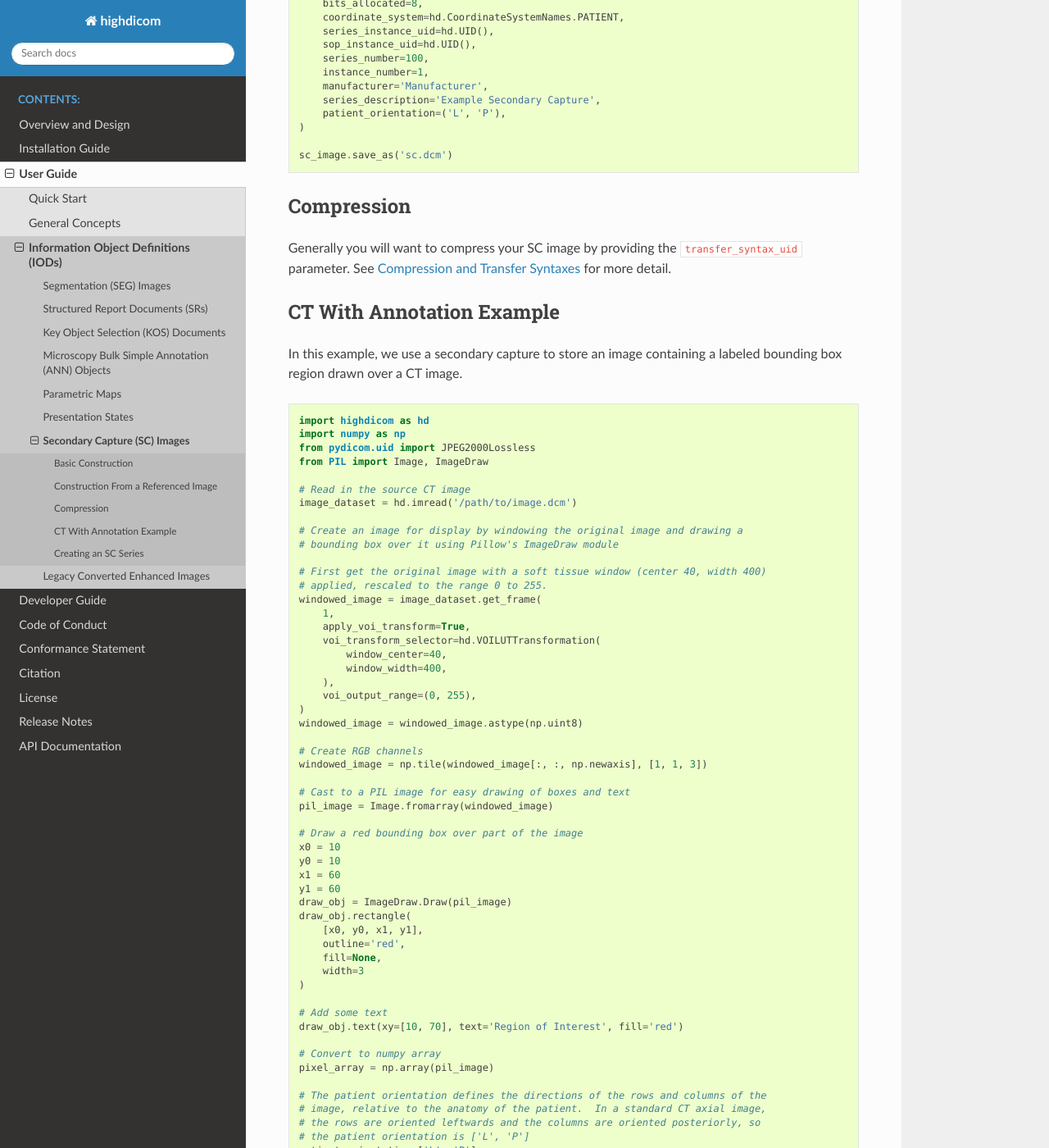
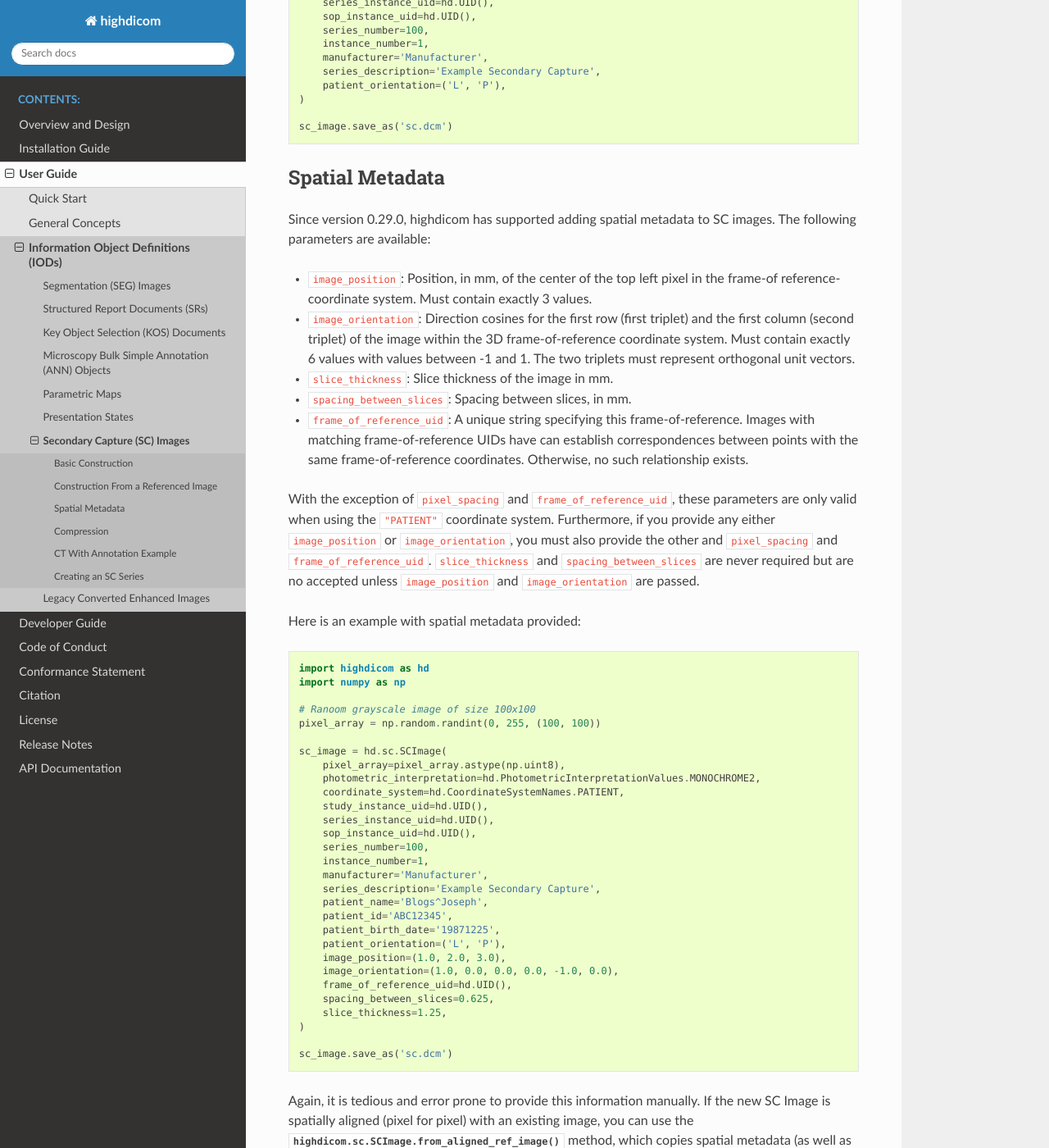
Before and after one commit to ImagingDataCommons/highdicom, a Sphinx documentation site: the page built from docs/sc.rst, in a window 1280 px wide and 1400 px high, scrolled down 1920 px. Shown: the whole window at 82% size. Built offline with Sphinx 7.4.7 and the Read the Docs theme 3.1.0, drawn with Linux system fonts in a browser that asks for light colours; some of the changed text lies outside the part shown.

Commit message:
Add spatial metadata to SC

```diff
--- a/docs/pr.rst
+++ b/docs/pr.rst
@@ -109,6 +109,7 @@ The parameters for construction of a Graphic Object are:
   :class:`highdicom.pr.AnnotationUnitsValues` for details.
 
 Additional optional parameters include:
+
 - ``is_filled`` (``bool``): Whether the graphic object should be rendered as a
   solid shape (``True``), or just an outline (``False``). Using ``True`` is
   only valid when the graphic type is ``'CIRCLE'`` or ``'ELLIPSE'``, or the
--- a/docs/sc.rst
+++ b/docs/sc.rst
@@ -5,9 +5,9 @@ Secondary Capture (SC) Images
 
 Secondary Capture (SC) images are intended to store conversions of non-DICOM
 images to DICOM. Although it is not their intended purpose, in practice they
-are also often used as a general-purpose IOD for images that don't have a
-dedicated IOD to store things like screenshots and overlays of annotations on
-images.
+are also often used as a general-purpose IOD for images that don't otherwise
+have a dedicated IOD that better matches their content. Common examples include
+screenshots and overlays of annotations on images.
 
 Within `highdicom`, Secondary Capture images are implemented in the
 :class:`highdicom.sc.SCImage` class.
@@ -27,7 +27,7 @@ various required and optional pieces of metadata. You must include the
   or ``'PATIENT'`` otherwise).
 - ``patient_orientation`` (sequence of two ``str`` or
   :class:`highdicom.enum.PatientOrientationValuesBiped`): Required if and only
-  if using the ``'PATINT'`` coordinate system. Orientation of the patient
+  if using the ``'PATIENT'`` coordinate system. Orientation of the patient
   moving from the first to the last row (first item) and from the first to the
   last column (second item) of the image (required if `coordinate_system` is
   ``"PATIENT"``)
@@ -35,13 +35,13 @@ various required and optional pieces of metadata. You must include the
   :class:`highdicom.enum.PhotometricInterpretationValues`): This determines how
   the pixel values should be interpreted. The most common options are
   ``'MONOCHROME2'`` for a grayscale image or ``'RGB'`` for a color image.
-- ``bits_allocated`` (``int``): TODO fix this mess
 
 The image itself is passed as a ``numpy.ndarray`` to the ``pixel_array``
 parameter. This should be either a 2D array of shape *rows* by *columns* for a
 grayscale image, or a 3D array of shape *rows* by *columns* by *3* to specify 3
-color channels. The array must have unsigned integer pixel values of type
-``bool``, ``numpy.uint8``, or ``numpy.uint16``.
+color channels. The array must have integer pixel values of type
+``bool``, ``numpy.uint8``, or ``numpy.uint16``. In the case of grayscale images,
+``np.int8`` and ``np.int16`` are also available.
 
 Therefore a basic example of constructing an SC image would look like this:
 
@@ -56,7 +56,6 @@ Therefore a basic example of constructing an SC image would look like this:
     sc_image = hd.sc.SCImage(
         pixel_array=pixel_array.astype(np.uint8),
         photometric_interpretation=hd.PhotometricInterpretationValues.MONOCHROME2,
-        bits_allocated=8,
         coordinate_system=hd.CoordinateSystemNames.PATIENT,
         study_instance_uid=hd.UID(),
         series_instance_uid=hd.UID(),
@@ -100,7 +99,6 @@ Here is a basic example:
         ref_dataset=ref_dataset,
         pixel_array=pixel_array.astype(np.uint8),
         photometric_interpretation=hd.PhotometricInterpretationValues.MONOCHROME2,
-        bits_allocated=8,
         coordinate_system=hd.CoordinateSystemNames.PATIENT,
         series_instance_uid=hd.UID(),
         sop_instance_uid=hd.UID(),
@@ -113,10 +111,117 @@ Here is a basic example:
 
     sc_image.save_as('sc.dcm')
 
+Spatial Metadata
+----------------
+
+Since version 0.29.0, highdicom has supported adding spatial metadata to SC images.
+The following parameters are available:
+
+- ``image_position``: Position, in mm, of the center of the top left pixel in the
+  frame-of reference-coordinate system. Must contain exactly 3 values.
+- ``image_orientation``: Direction cosines for the first row (first triplet)
+  and the first column (second triplet) of the image within the 3D
+  frame-of-reference coordinate system. Must contain exactly 6 values with
+  values between -1 and 1. The two triplets must represent orthogonal unit
+  vectors.
+- ``slice_thickness``: Slice thickness of the image in mm.
+- ``spacing_between_slices``: Spacing between slices, in mm.
+- ``frame_of_reference_uid``: A unique string specifying this frame-of-reference.
+  Images with matching frame-of-reference UIDs have can establish correspondences
+  between points with the same frame-of-reference coordinates. Otherwise, no
+  such relationship exists.
+
+With the exception of ``pixel_spacing`` and ``frame_of_reference_uid``, these
+parameters are only valid when using the ``"PATIENT"`` coordinate system.
+Furthermore, if you provide any either ``image_position`` or
+``image_orientation``, you must also provide the other and ``pixel_spacing``
+and ``frame_of_reference_uid``. ``slice_thickness`` and
+``spacing_between_slices`` are never required but are no accepted unless
+``image_position`` and ``image_orientation`` are passed.
+
+Here is an example with spatial metadata provided:
+
+
+.. code-block:: python
+
+    import highdicom as hd
+    import numpy as np
+
+    # Ranoom grayscale image of size 100x100
+    pixel_array = np.random.randint(0, 255, (100, 100))
+
+    sc_image = hd.sc.SCImage(
+        pixel_array=pixel_array.astype(np.uint8),
+        photometric_interpretation=hd.PhotometricInterpretationValues.MONOCHROME2,
+        coordinate_system=hd.CoordinateSystemNames.PATIENT,
+        study_instance_uid=hd.UID(),
+        series_instance_uid=hd.UID(),
+        sop_instance_uid=hd.UID(),
+        series_number=100,
+        instance_number=1,
+        manufacturer='Manufacturer',
+        series_description='Example Secondary Capture',
+        patient_name='Blogs^Joseph',
+        patient_id='ABC12345',
+        patient_birth_date='19871225',
+        patient_orientation=('L', 'P'),
+        image_position=(1.0, 2.0, 3.0),
+        image_orientation=(1.0, 0.0, 0.0, 0.0, -1.0, 0.0),
+        frame_of_reference_uid=hd.UID(),
+        spacing_between_slices=0.625,
+        slice_thickness=1.25,
+    )
+
+    sc_image.save_as('sc.dcm')
+
+Again, it is tedious and error prone to provide this information manually. If
+the new SC Image is spatially aligned (pixel for pixel) with an existing image,
+you can use the :meth:`highdicom.sc.SCImage.from_aligned_ref_image()` method,
+which copies spatial metadata (as well as patient and study metadata) from an
+existing image. For example
+
+
+.. code-block:: python
+
+    import highdicom as hd
+    import numpy as np
+
+
+    # Load an example from the highdicom test files
+    ref_dataset = hd.imread('data/test_files/ct_image.dcm')
+
+    # Ranoom grayscale image with the same size as the reference
+    pixel_array = np.random.randint(
+        0,
+        255,
+        (ref_dataset.Rows, ref_dataset.Columns),
+    )
+
+    sc_image = hd.sc.SCImage.from_aligned_ref_image(
+        ref_image=ref_dataset,
+        pixel_array=pixel_array.astype(np.uint8),
+        photometric_interpretation=hd.PhotometricInterpretationValues.MONOCHROME2,
+        series_instance_uid=hd.UID(),
+        sop_instance_uid=hd.UID(),
+        series_number=100,
+        instance_number=1,
+        manufacturer='Manufacturer',
+        series_description='Example Secondary Capture',
+    )
+
+    print(sc_image.ImagePositionPatient)
+    # [-158.135803, -179.035797, -75.699997]
+
+    print(sc_image.ImageOrientationPatient)
+    # [1.000000, 0.000000, 0.000000, 0.000000, 1.000000, 0.000000]
+
+    sc_image.save_as('sc.dcm')
+
+
 Compression
 -----------
 
-Generally you will want to compress your SC image by providing the
+Usually you will want to compress your SC image by providing the
 ``transfer_syntax_uid`` parameter. See :ref:`compression` for more detail.
 
 CT With Annotation Example
@@ -189,7 +294,6 @@ labeled bounding box region drawn over a CT image.
         ref_dataset=image_dataset,
         pixel_array=pixel_array,
         photometric_interpretation=hd.PhotometricInterpretationValues.RGB,
-        bits_allocated=8,
         coordinate_system=hd.CoordinateSystemNames.PATIENT,
         series_instance_uid=hd.UID(),
         sop_instance_uid=hd.UID(),
```
Also changed, not shown: other parts of docs/sc.rst (+1 -1 lines).
